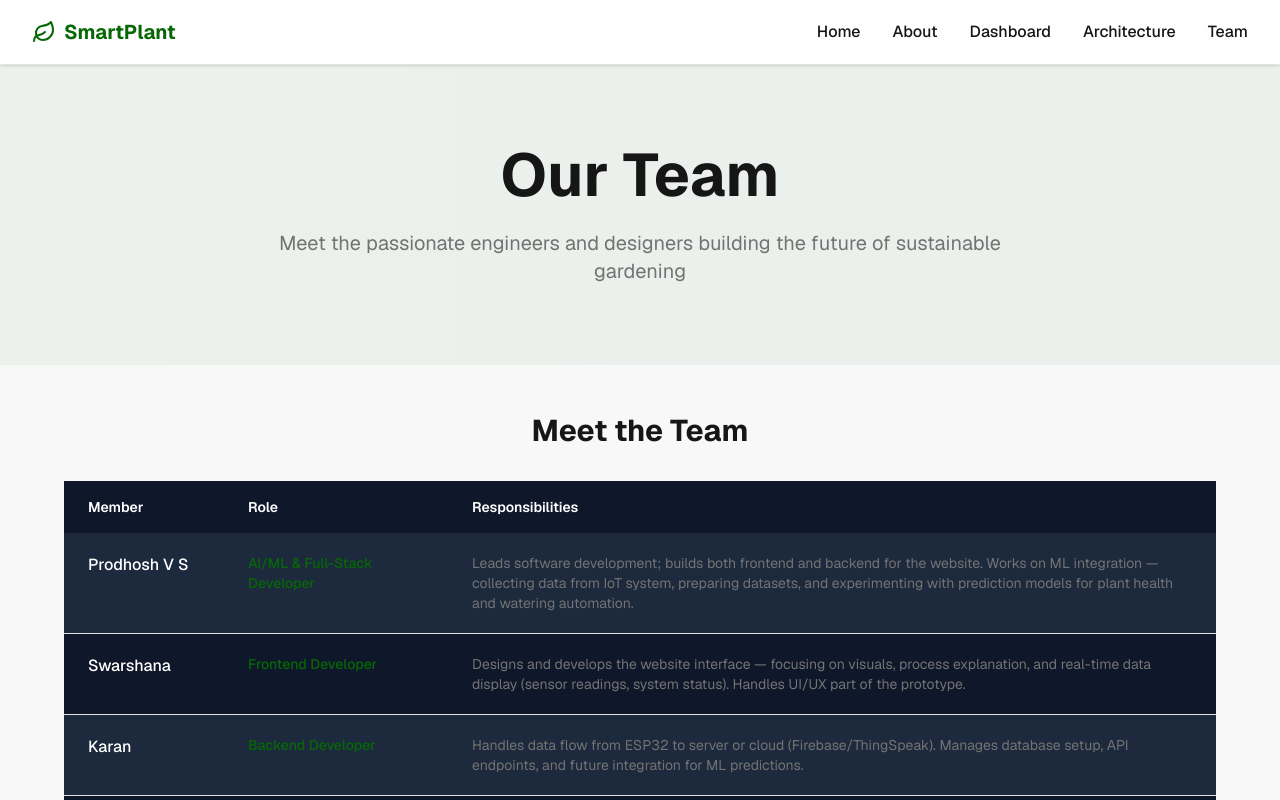
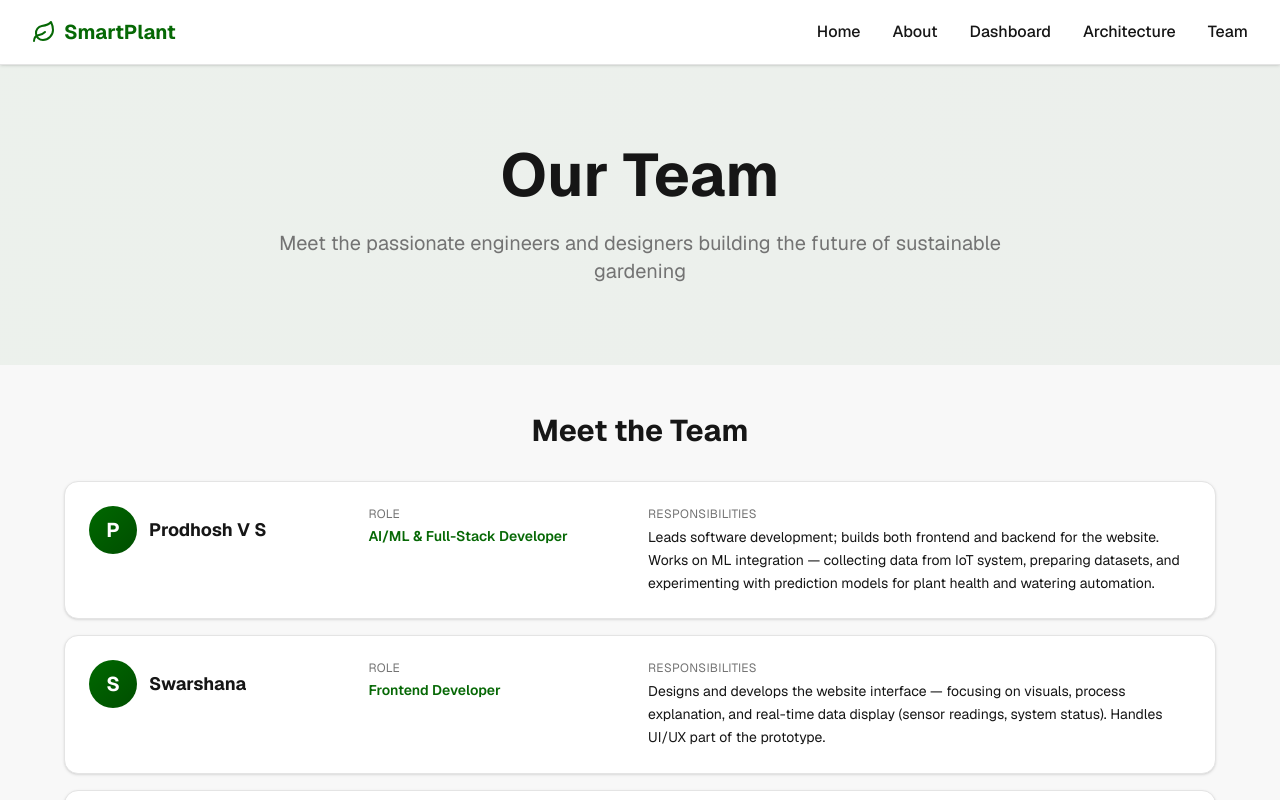
Before and after one commit to PRODHOSH/multidisciplinary-project-ux, a Next.js app: page /team in a window 1280 px wide. Shown: the top 800 px of the page. Built offline with nearby package versions, Linux system fonts and the light colour scheme.

Commit message:
team members added

```diff
--- a/app/team/page.tsx
+++ b/app/team/page.tsx
@@ -57,29 +57,36 @@ export default function Team() {
 
       <div className="py-12 px-4 sm:px-6 lg:px-8">
         <div className="max-w-6xl mx-auto">
-          {/* Team Table (matches provided image) */}
+          {/* Team Section */}
           <div className="mb-20">
             <h2 className="text-3xl font-bold text-foreground mb-8 text-center">Meet the Team</h2>
 
-            <div className="overflow-x-auto">
-              <table className="min-w-full border-collapse">
-                <thead>
-                  <tr className="bg-slate-900 text-white">
-                    <th className="px-6 py-4 text-left text-sm font-semibold">Member</th>
-                    <th className="px-6 py-4 text-left text-sm font-semibold">Role</th>
-                    <th className="px-6 py-4 text-left text-sm font-semibold">Responsibilities</th>
-                  </tr>
-                </thead>
-                <tbody className="divide-y">
-                  {team.map((m, idx) => (
-                    <tr key={idx} className={idx % 2 === 0 ? "bg-slate-800 text-white" : "bg-slate-900 text-white"}>
-                      <td className="px-6 py-5 align-top w-40 font-medium">{m.name}</td>
-                      <td className="px-6 py-5 align-top w-56 text-sm text-primary font-medium">{m.role}</td>
-                      <td className="px-6 py-5 align-top text-sm text-muted-foreground">{m.responsibilities}</td>
-                    </tr>
-                  ))}
-                </tbody>
-              </table>
+            <div className="space-y-4">
+              {team.map((member, idx) => (
+                <div
+                  key={idx}
+                  className="bg-white rounded-xl p-6 border border-border shadow-sm hover:shadow-md transition-all duration-300"
+                >
+                  <div className="grid grid-cols-1 md:grid-cols-12 gap-4">
+                    <div className="md:col-span-3">
+                      <div className="flex items-center gap-3 mb-2">
+                        <div className="w-12 h-12 bg-gradient-to-br from-primary to-accent rounded-full flex items-center justify-center flex-shrink-0">
+                          <span className="text-xl font-bold text-white">{member.name.charAt(0)}</span>
+                        </div>
+                        <h3 className="text-lg font-bold text-foreground">{member.name}</h3>
+                      </div>
+                    </div>
+                    <div className="md:col-span-3">
+                      <p className="text-xs uppercase tracking-wide text-muted-foreground mb-1">Role</p>
+                      <p className="text-sm font-semibold text-primary">{member.role}</p>
+                    </div>
+                    <div className="md:col-span-6">
+                      <p className="text-xs uppercase tracking-wide text-muted-foreground mb-1">Responsibilities</p>
+                      <p className="text-sm text-foreground leading-relaxed">{member.responsibilities}</p>
+                    </div>
+                  </div>
+                </div>
+              ))}
             </div>
           </div>
 
```
